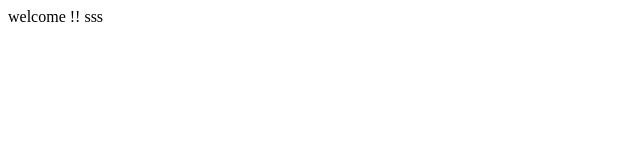
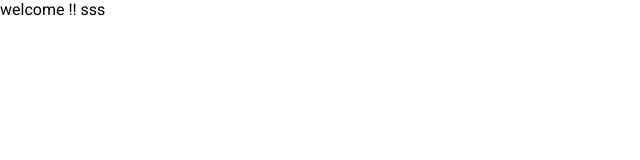
Before and after one commit to liormiz/Lior-Mizrahi-14-01-2020, an Angular app: page / in a window 1280 px wide. Shown: the top 160 px of the page, without its empty margins (0-640 px from the left). Built offline with nearby package versions, Linux system fonts and the light colour scheme.

Commit message:
add material

```diff
--- a/angular.json
+++ b/angular.json
@@ -24,6 +24,7 @@
               "src/assets"
             ],
             "styles": [
+              "./node_modules/@angular/material/prebuilt-themes/deeppurple-amber.css",
               "src/styles.css"
             ],
             "scripts": []
@@ -89,6 +90,7 @@
               "src/assets"
             ],
             "styles": [
+              "./node_modules/@angular/material/prebuilt-themes/deeppurple-amber.css",
               "src/styles.css"
             ],
             "scripts": []
@@ -120,6 +122,7 @@
           }
         }
       }
-    }},
+    }
+  },
   "defaultProject": "HeroloLiorMizrahi"
 }
--- a/package.json
+++ b/package.json
@@ -12,13 +12,16 @@
   "private": true,
   "dependencies": {
     "@angular/animations": "~8.2.14",
+    "@angular/cdk": "~8.2.3",
     "@angular/common": "~8.2.14",
     "@angular/compiler": "~8.2.14",
     "@angular/core": "~8.2.14",
     "@angular/forms": "~8.2.14",
+    "@angular/material": "^8.2.3",
     "@angular/platform-browser": "~8.2.14",
     "@angular/platform-browser-dynamic": "~8.2.14",
     "@angular/router": "~8.2.14",
+    "hammerjs": "^2.0.8",
     "rxjs": "~6.4.0",
     "tslib": "^1.10.0",
     "zone.js": "~0.9.1"
--- a/src/app/app.module.ts
+++ b/src/app/app.module.ts
@@ -3,6 +3,7 @@
 
 import { AppRoutingModule } from './app-routing.module';
 import { AppComponent } from './app.component';
+import { BrowserAnimationsModule } from '@angular/platform-browser/animations';
 
 @NgModule({
   declarations: [
@@ -10,7 +11,8 @@
   ],
   imports: [
     BrowserModule,
-    AppRoutingModule
+    AppRoutingModule,
+    BrowserAnimationsModule
   ],
   providers: [],
   bootstrap: [AppComponent]
--- a/src/index.html
+++ b/src/index.html
@@ -6,6 +6,8 @@
   <base href="/">
   <meta name="viewport" content="width=device-width, initial-scale=1">
   <link rel="icon" type="image/x-icon" href="favicon.ico">
+  <link href="https://fonts.googleapis.com/css?family=Roboto:300,400,500&display=swap" rel="stylesheet">
+  <link href="https://fonts.googleapis.com/icon?family=Material+Icons" rel="stylesheet">
 </head>
 <body>
   <app-root></app-root>
--- a/src/main.ts
+++ b/src/main.ts
@@ -1,3 +1,4 @@
+import 'hammerjs';
 import { enableProdMode } from '@angular/core';
 import { platformBrowserDynamic } from '@angular/platform-browser-dynamic';
 
--- a/src/styles.css
+++ b/src/styles.css
@@ -1 +1,4 @@
 /* You can add global styles to this file, and also import other style files */
+
+html, body { height: 100%; }
+body { margin: 0; font-family: Roboto, "Helvetica Neue", sans-serif; }
```
Also changed, not shown: 1 other file (tests, documents, lock files or other folders).
